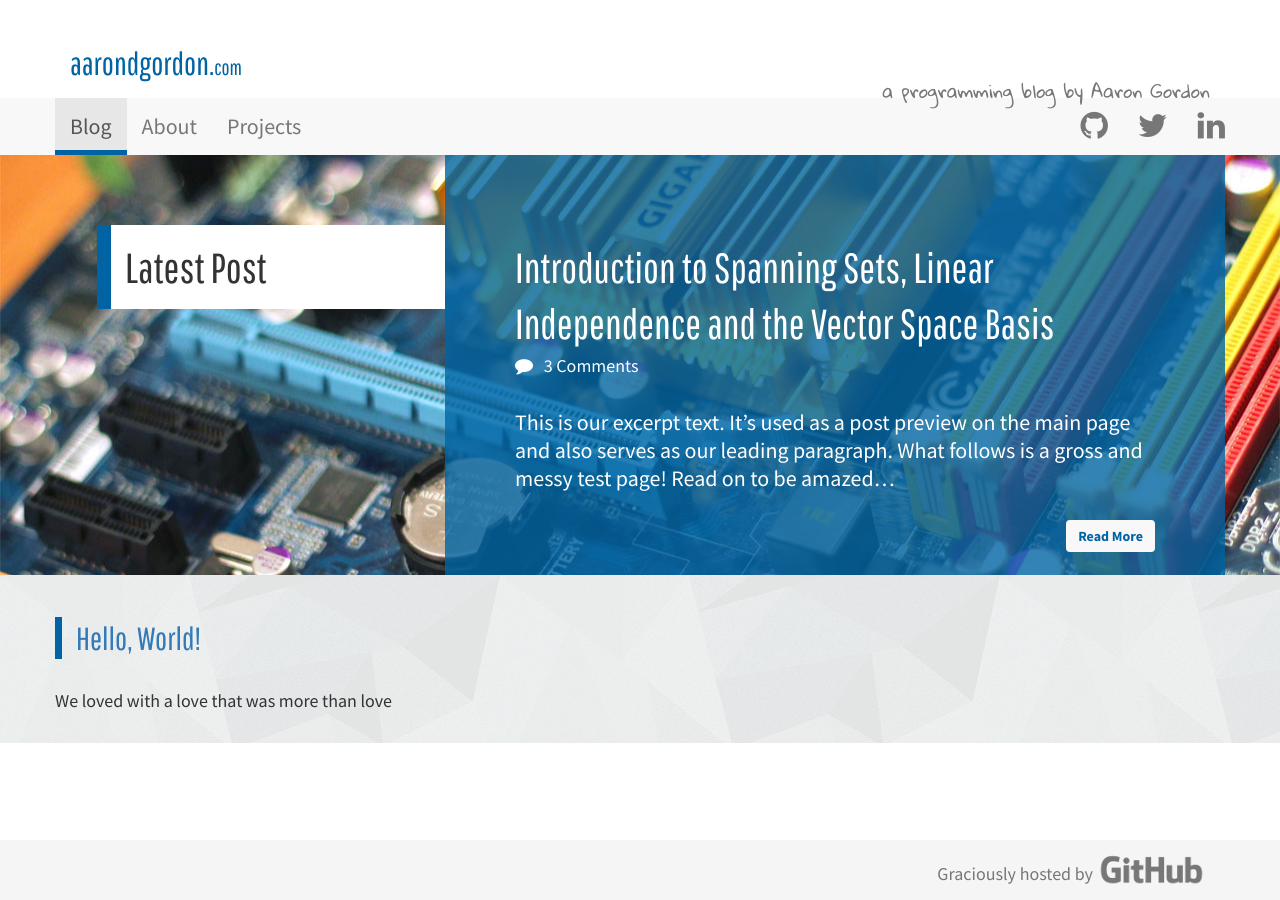
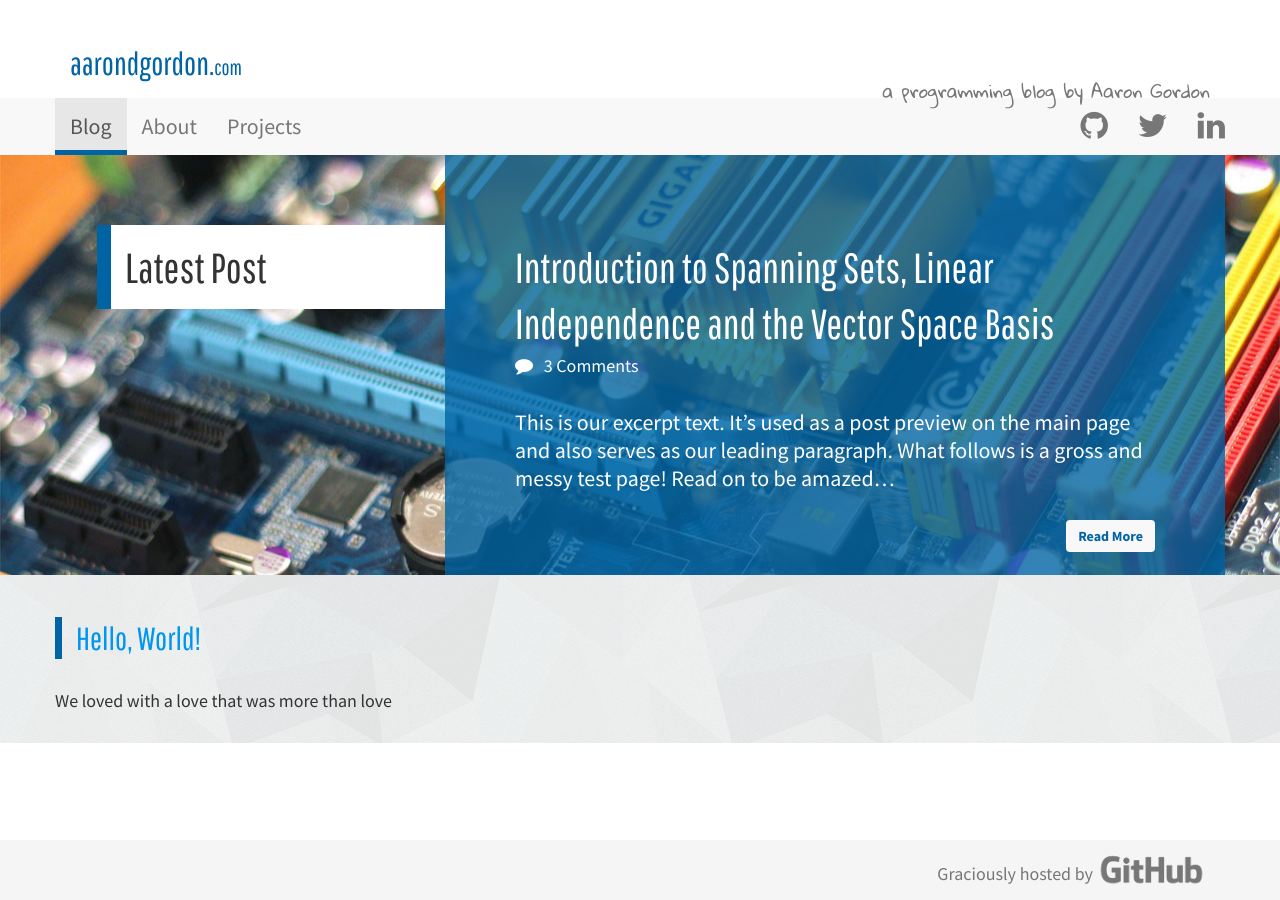
Before and after one commit to aarondgordon/aarondgordon.github.io, a Jekyll site: the page built from index.html, in a window 1280 px wide. Built offline with Jekyll 4.4.1, drawn with Linux system fonts in a browser that asks for light colours; nearby versions of some CDN libraries.

Commit message:
Styled anchors

```diff
--- a/assets/css/layout.css
+++ b/assets/css/layout.css
@@ -198,6 +198,15 @@
   font-size: 0.75em; /* 13.5px/18px */
 }
 
+a {
+  color: #0096F0;
+}
+
+a:hover, a:active {
+  color: #0096F0;
+  text-decoration: underline;
+}
+
 .mjx-chtml {
   font-size: 110% !important;
 }
```
